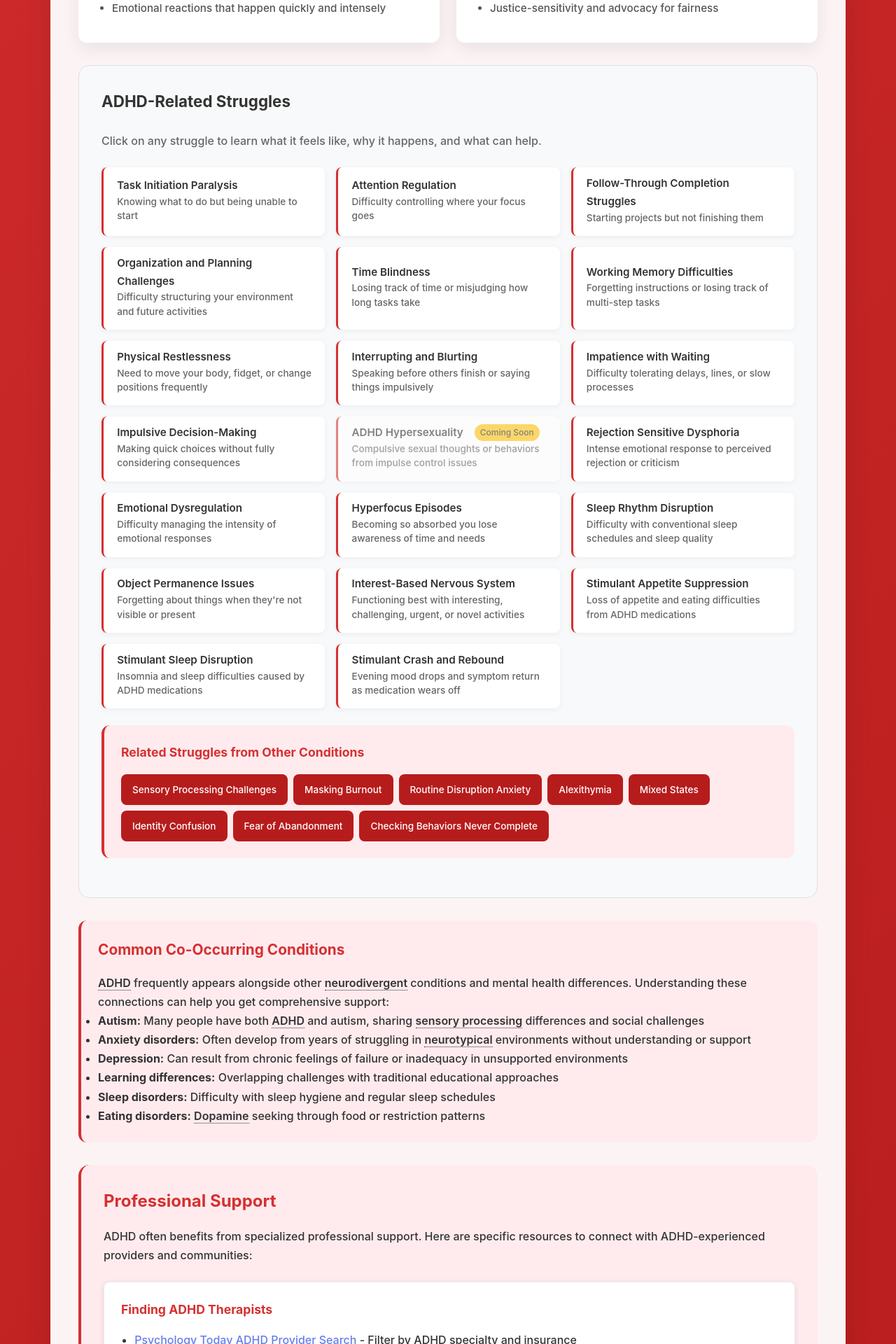
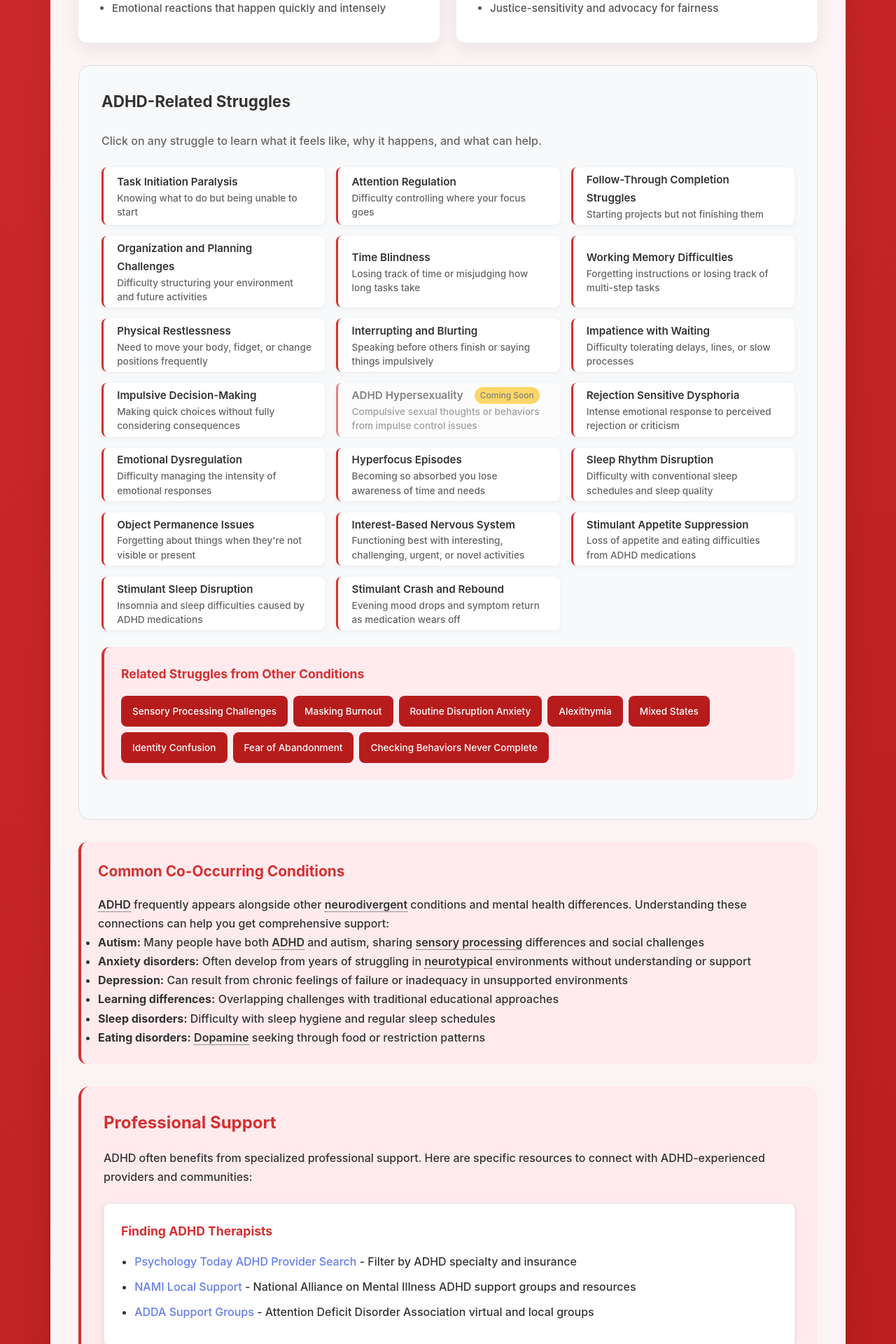
Before and after one commit to neurodivergent-survival-guide/neurodivergent-survival-guide, a Jekyll site: the page built from conditions/adhd.html, in a window 1280 px wide. Shown: the part 2076-3996 px from the top of the page at 70% size. Built offline with Jekyll 4.4.1, drawn with Linux system fonts in a browser that asks for light colours.

Commit message:
Update adhd.html

```diff
--- a/conditions/adhd.html
+++ b/conditions/adhd.html
@@ -183,7 +183,7 @@ slug: adhd
 
     .struggle-link {
         background: white;
-        padding: 0.6rem 1.2rem 1rem 1.2rem; /* top, right, bottom, left */
+        padding: 0.3rem 1.2rem 0.3rem 1.2rem; /* top, right, bottom, left */
         border-radius: 8px;
         text-decoration: none;
         color: #333;
```
